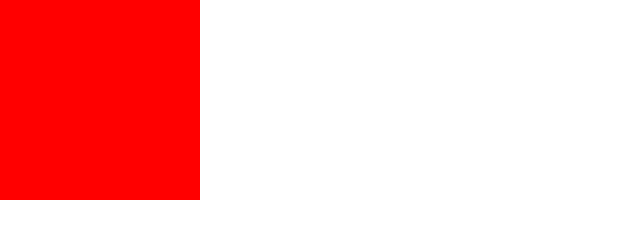
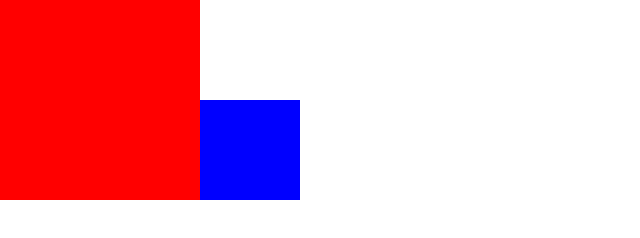
Before and after one commit to daniel-savoy-senac/bdg-2017-2, a plain HTML site: page Turma B/Aula 09/index.html in a window 1280 px wide. Shown: the top 238 px of the page, without its empty margins (0-640 px from the left). Drawn offline with Linux system fonts and the light colour scheme.

Commit message:
paralaxe

```diff
--- a/Turma B/Aula 09/estilo.css
+++ b/Turma B/Aula 09/estilo.css
@@ -2,6 +2,14 @@
   width: 200px;
   height: 200px;
   background: red;
+  top: 10px;
+  position: fixed;
+}
+
+.caixa2 {
+  width: 100px;
+  height: 100px;
+  background: blue;
   top: 10px;
   position: fixed;
 }
--- a/Turma B/Aula 09/index.html
+++ b/Turma B/Aula 09/index.html
@@ -8,6 +8,8 @@
   </head>
   <body>
     <div class="rolagem"></div>
+    <div class="caixa2"></div>
     <div class="caixa"></div>
+
   </body>
 </html>
--- a/Turma B/Aula 09/programa.js
+++ b/Turma B/Aula 09/programa.js
@@ -1,22 +1,31 @@
-let caixa;
+let caixa, caixa2;
 
 function inicio(){
   caixa = document.querySelector(".caixa");
+  caixa2 = document.querySelector(".caixa2");
   animar();
 }
 
 function animar(){
-  let t1 = clampCena(r, 0, 1/3);
-  let t2 = clampCena(r, 1/3, 2/3);
-  let t3 = clampCena(r, 2/3, 1);
+  let t1 = clampCena(m, 0, 1/3);
+  let t2 = clampCena(m, 1/3, 2/3);
+  let t3 = clampCena(m, 2/3, 1);
 
-  let x = lerp(t1, 0, 800);
-  let y = lerp(t2, 0, 400);
-  let x2 = lerp(t3, 800, 0);
+  let ida = lerp(t1, 0, 800);
+  let descida = lerp(t2, 0, 400);
+  let volta = lerp(t3, 800, 0);
 
-  caixa.style.left = `${x}px`;
-  caixa.style.top = `${y}px`;
-  if(t3>0) caixa.style.left = `${x2}px`;
+  caixa.style.left = `${ida}px`;
+  caixa.style.top = `${descida}px`;
+  if(t3>0) caixa.style.left = `${volta}px`;
+
+  let ida2 = lerp(t1, 200, 600);
+  let descida2 = lerp(t2, 100, 300);
+  let volta2 = lerp(t3, 600, 200);
+
+  caixa2.style.left = `${ida2}px`;
+  caixa2.style.top = `${descida2}px`;
+  if(t3>0) caixa2.style.left = `${volta2}px`;
 
   window.requestAnimationFrame(animar);
 }
```
